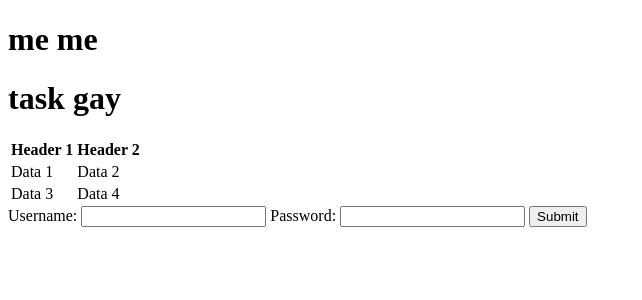
After one commit to project-code-websiteeeeeeeee/website_me, a Flask app: page /test in a window 1280 px wide. The commit adds this page. Shown: the top 300 px of the page, without its empty margins (0-642 px from the left). Run offline with Flask 3, Linux system fonts and the light colour scheme.

Commit message:
dự án demo web k mang tính làm chung

```diff
--- a/app.py
+++ b/app.py
@@ -1,9 +1,7 @@
 from flask import Flask
 from view import view
 from flask_sqlalchemy import SQLAlchemy
-
-import sys
-print(sys.executable)
+from datetime import datetime
 
 app = Flask(__name__)
 app.register_blueprint(view)
@@ -11,8 +9,12 @@ app.config['SQLALCHEMY_DATABASE_URI'] = 'sqlite:///test.db'  #3 dấu slashes bi
 db = SQLAlchemy(app)
 
 class Todo(db.Model):
-    id = db.Column(db.Integer, primary_key = True)
+    id = db.Column(db.Integer, primary_key=True) #ko đc trùng
+    content = db.Column(db.String(200), nullable=False) #dữ liệu k đc trống
+    date_created = db.Column(db.DateTime, default=datetime.utcnow) #show giờ
 
+    def __repr__(self):
+        return '<task %r>' %self.id
 
 if __name__=='__main__':
     app.run(debug=True, port=8000)
--- a/templates/dota.html
+++ /dev/null
@@ -1,5 +0,0 @@
-{% extend 'home.html' %}
-
-{% block body %}
-
-{% blockend %}
--- a/templates/home.html
+++ b/templates/home.html
@@ -4,7 +4,7 @@
     <link rel="stylesheet" type="text/css" href="{{ url_for('static', filename='style.css') }}"/>
 </head>
 <body>
-{% block body %}
+
 <div class="bar"></div>
  <div class="banner">
  <div class="navbar">
@@ -26,7 +26,7 @@
         <button type="button"><span></span>click me</button>
     </div>
  </div>
- {% blockend %}
+
 </body>
 
 </html>
--- /dev/null
+++ b/templates/syx.html
@@ -0,0 +1,34 @@
+{% extends 'test.html' %}
+
+{% block dota %}
+<h1> me me</h1>
+
+<div class = "content">
+    <h1> task gay </h1>
+    <table>
+        <tr>
+          <th>Header 1</th>
+          <th>Header 2</th>
+        </tr>
+        <tr>
+          <td>Data 1</td>
+          <td>Data 2</td>
+        </tr>
+        <tr>
+          <td>Data 3</td>
+          <td>Data 4</td>
+        </tr>
+      </table>
+
+      <form action="/submit" method="POST" name="myForm">
+        <label for="username">Username:</label>
+        <input type="text" id="username" name="username" required>
+
+        <label for="password">Password:</label>
+        <input type="password" id="password" name="password" required>
+
+        <input type="submit" value="Submit">
+      </form>
+
+</div>
+{% endblock %}
--- /dev/null
+++ b/templates/test.html
@@ -0,0 +1,11 @@
+<!DOCTYPE html>
+<html lang="en">
+<head>
+    <meta charset="UTF-8">
+    <meta name="viewport" content="width=device-width, initial-scale=1.0">
+    <title>WEB TEST</title>
+</head>
+<body>
+    {% block dota %}{% endblock %}
+</body>
+</html>
--- a/view.py
+++ b/view.py
@@ -10,6 +10,11 @@ def lol():
 def home():
     return render_template("home.html")
 
+
 @view.route("/profile/<username>")
 def profile(username):
     return render_template("index.html",name=username)
+
+@view.route("/test")
+def test():
+    return render_template("syx.html")
```
Also changed, not shown: instance/test.db (added).
